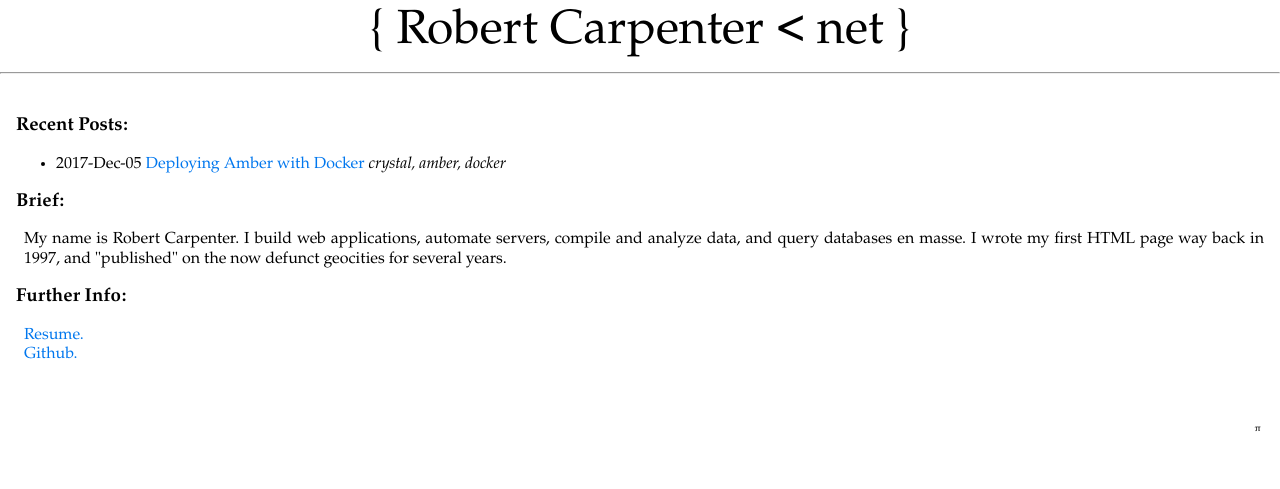
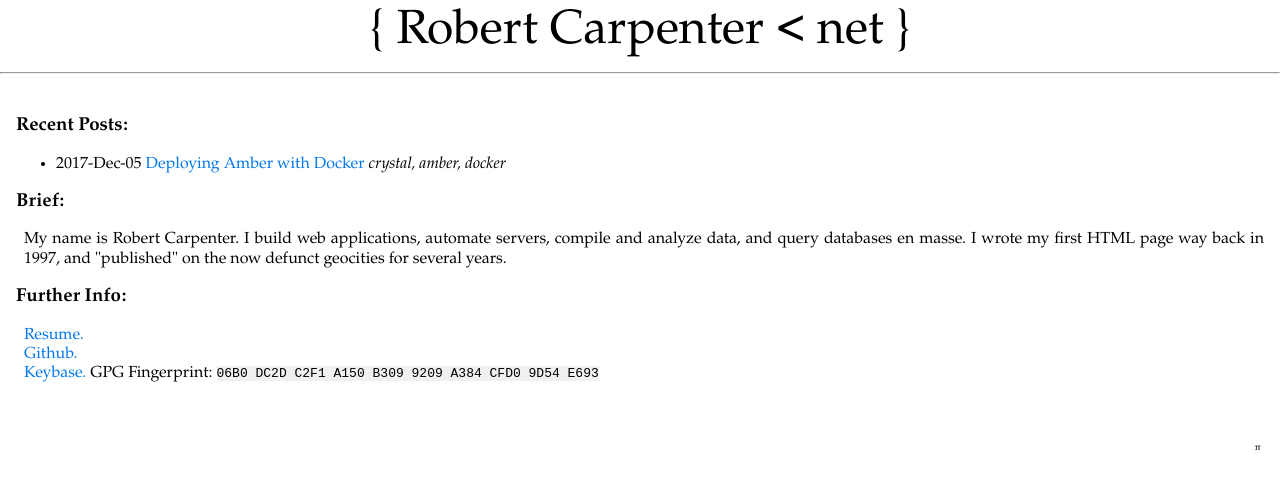
Before and after one commit to robacarp/website, a Jekyll site: the page built from index.html, in a window 1280 px wide. Shown: the top 489 px of the page. Built offline with Jekyll 4.4.1, drawn with Linux system fonts in a browser that asks for light colours.

Commit message:
Add GPG Fingerprint to home page

```diff
--- a/index.html
+++ b/index.html
@@ -19,5 +19,6 @@ My name is Robert Carpenter.  I build web applications, automate servers, compil
 <h3>Further Info:</h3>
 <p>
 <a href="http://resume.robacarp.com">Resume.</a> <br>
-<a href="https://github.com/robacarp">Github.</a>
+<a href="https://github.com/robacarp">Github.</a> <br>
+<a href="https://keybase.io/robacarp">Keybase.</a> GPG Fingerprint: <code class="code">06B0 DC2D C2F1 A150 B309  9209 A384 CFD0 9D54 E693</code>
 </p>
```
